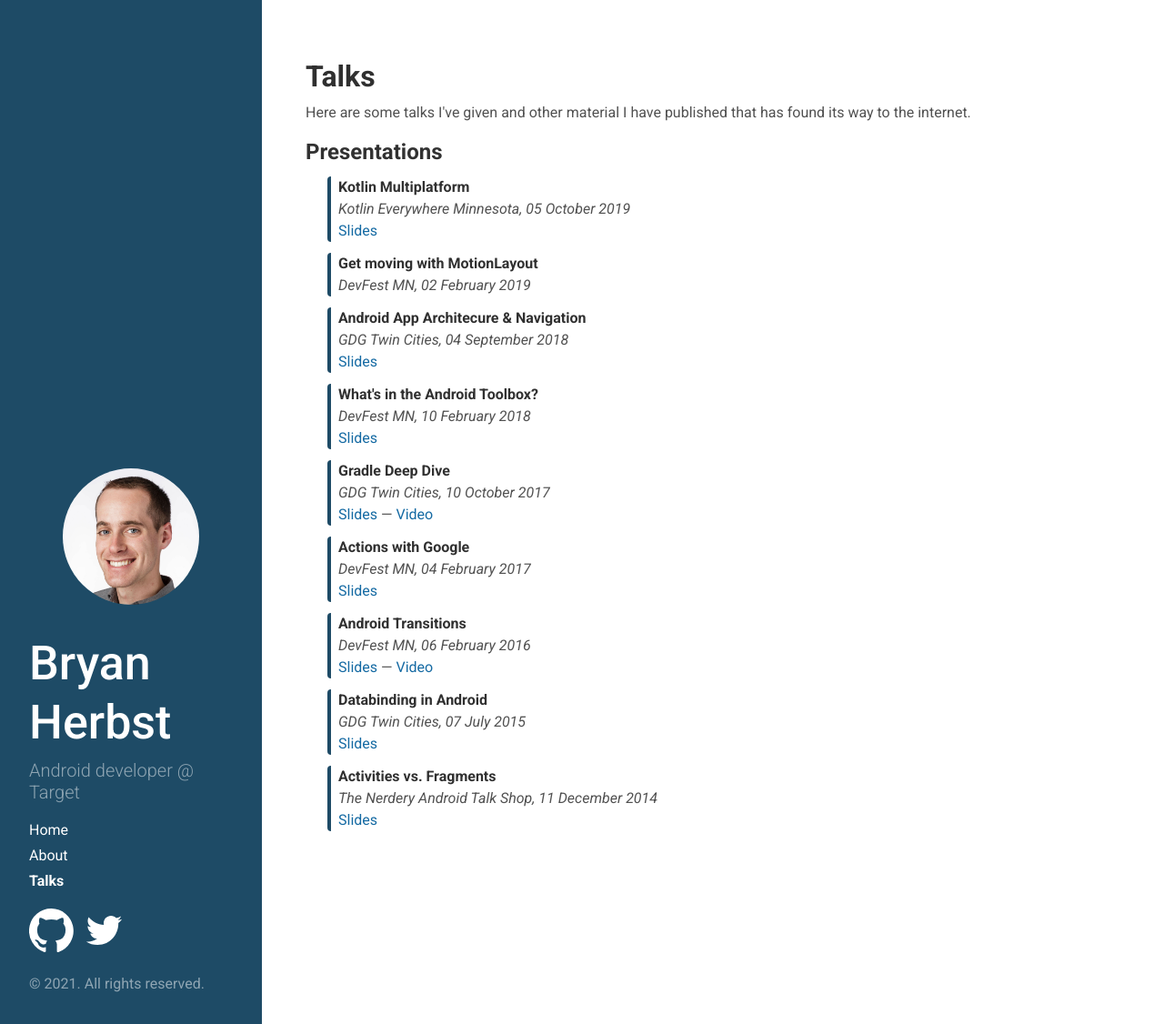
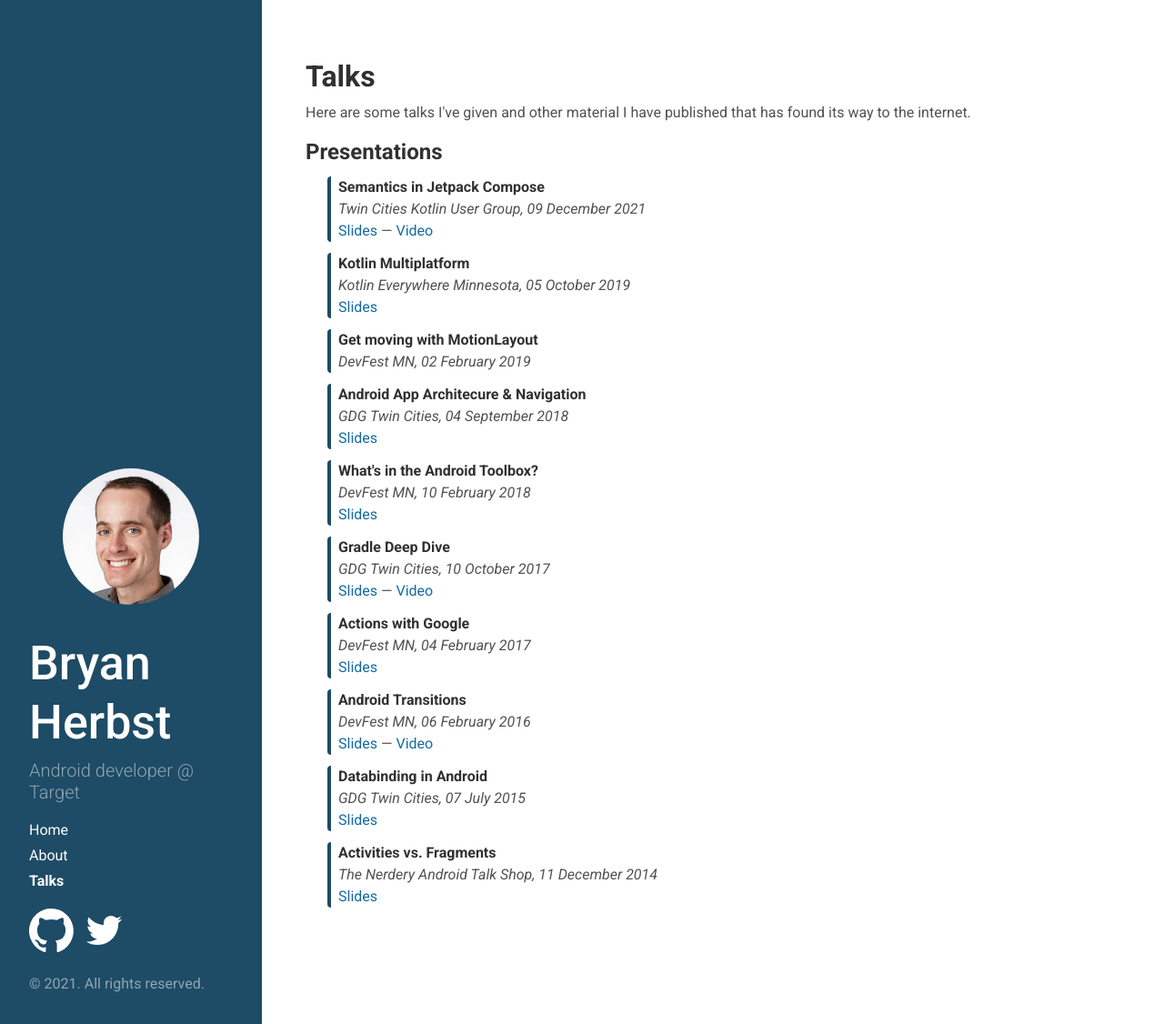
Before and after one commit to bherbst/bryanherbst.com, a Jekyll site: the page built from talks.html, in a window 1280 px wide and 1126 px high. Shown: the whole window at 91% size. Built offline with Jekyll 4.4.1, drawn with Linux system fonts in a browser that asks for light colours.

Commit message:
Add semantics talk slides

```diff
--- a/_data/presentations.yml
+++ b/_data/presentations.yml
@@ -1,3 +1,9 @@
+- title: Semantics in Jetpack Compose
+  conference: Twin Cities Kotlin User Group
+  date: December 9th, 2021
+  slides: https://speakerdeck.com/bherbst/semantics-in-jetpack-compose
+  video: https://www.youtube.com/watch?v=x8bT7-Zv0lk
+
 - title: Kotlin Multiplatform
   conference: Kotlin Everywhere Minnesota
   date: October 5th, 2019
```
Also changed, not shown: _posts/2021-12-9-semantics-in-compose-slides.md (added, +7 -0 lines).
